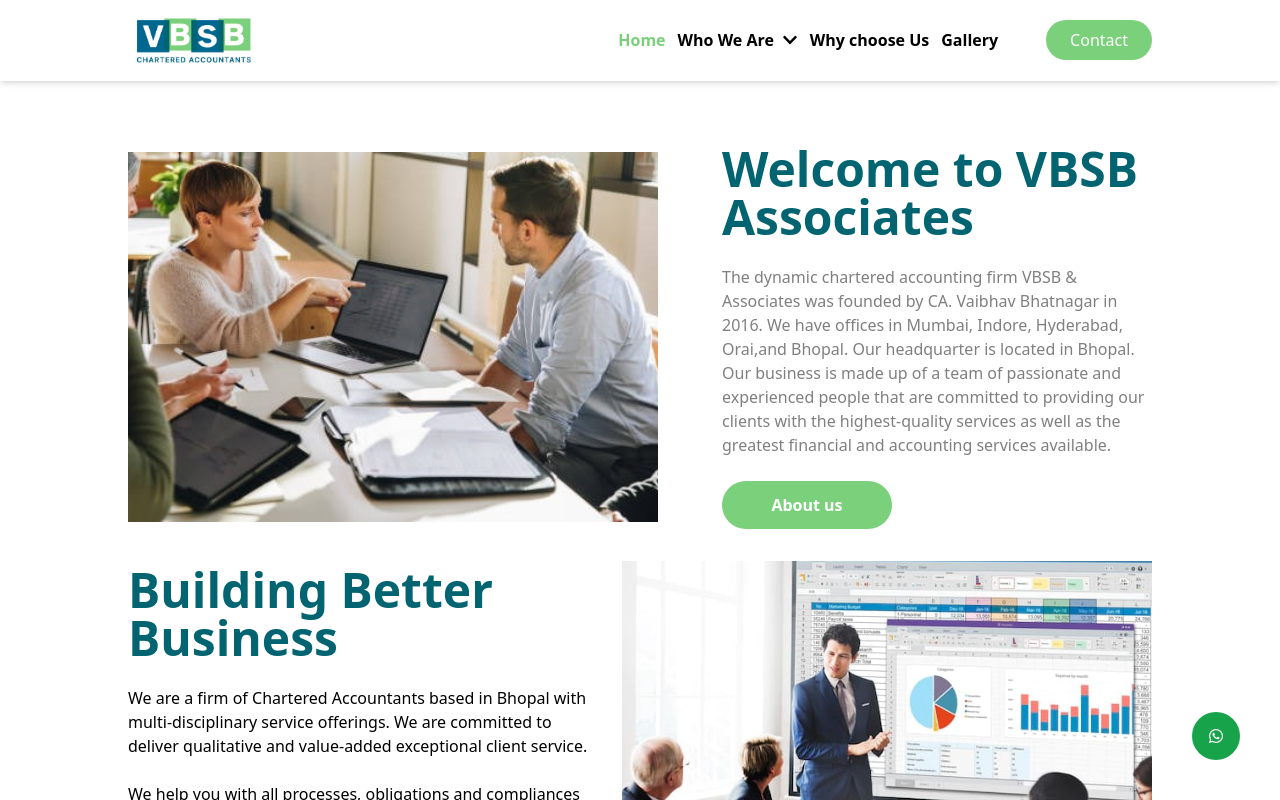
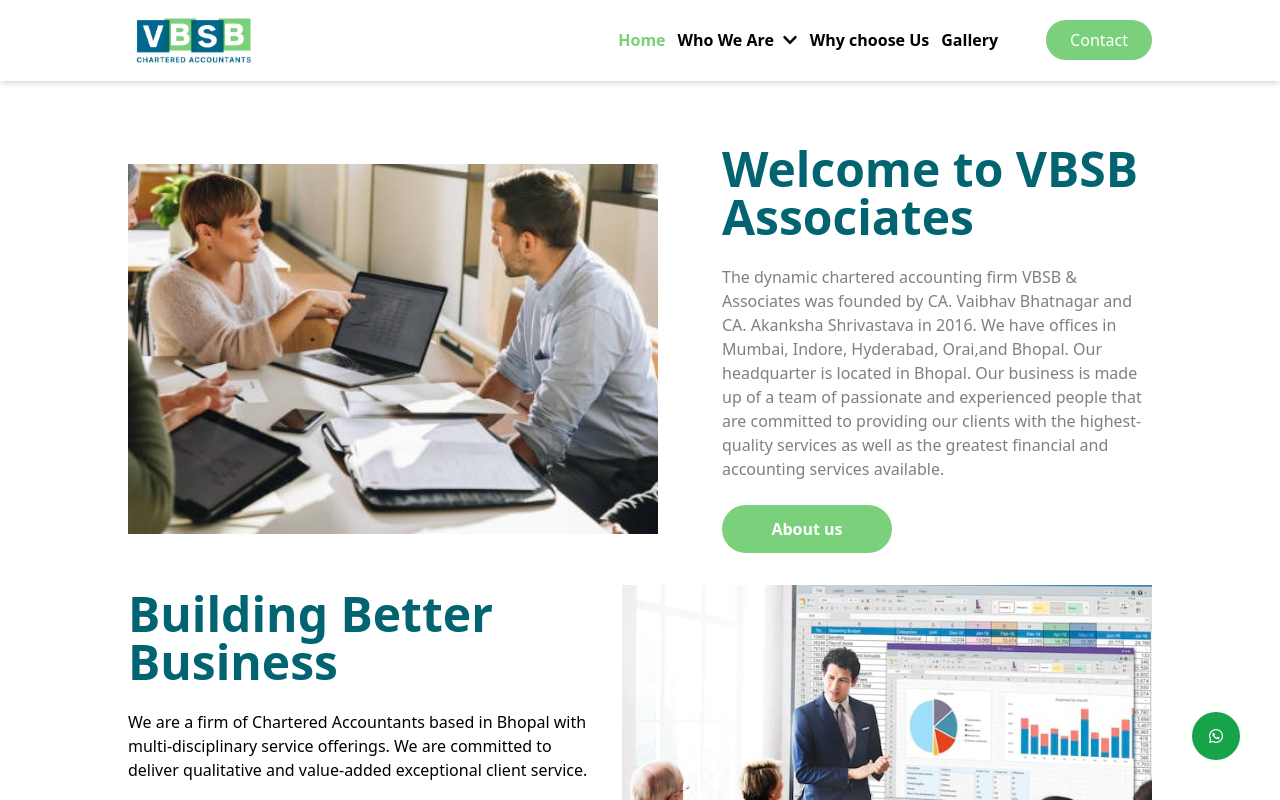
Before and after one commit to vbsbCompany/vbsb, a Next.js app: page / in a window 1280 px wide. Shown: the top 800 px of the page. Built offline with nearby package versions, Linux system fonts and the light colour scheme.

Commit message:
header fixed

```diff
--- a/pages/index.jsx
+++ b/pages/index.jsx
@@ -28,12 +28,13 @@
               </h3>
               <p className="my-6 text-md text-black/50">
                 The dynamic chartered accounting firm VBSB & Associates was
-                founded by CA. Vaibhav Bhatnagar in 2016. We have offices in
-                Mumbai, Indore, Hyderabad, Orai,and Bhopal. Our headquarter is
-                located in Bhopal. Our business is made up of a team of
-                passionate and experienced people that are committed to
-                providing our clients with the highest-quality services as well
-                as the greatest financial and accounting services available.
+                founded by CA. Vaibhav Bhatnagar and CA. Akanksha Shrivastava in
+                2016. We have offices in Mumbai, Indore, Hyderabad, Orai,and
+                Bhopal. Our headquarter is located in Bhopal. Our business is
+                made up of a team of passionate and experienced people that are
+                committed to providing our clients with the highest-quality
+                services as well as the greatest financial and accounting
+                services available.
               </p>
               <a
                 href="/about"
```
